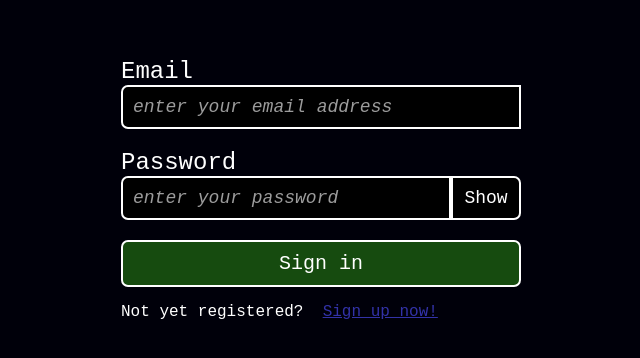
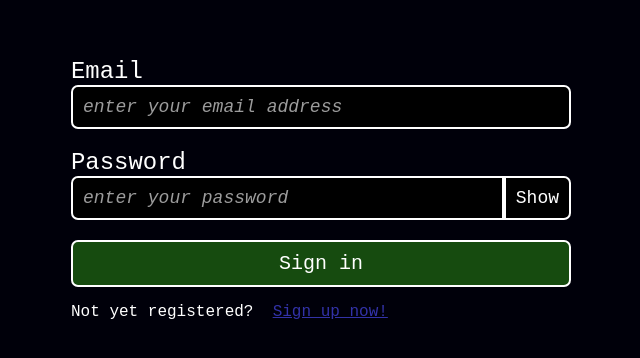
Before and after one commit to CodexIngeniare/drs-discussion-platform, a React (Create React App) app in the folder frontend/: page /login in a window 1280 px wide. Shown: the part 116-474 px from the top of the page, without its empty margins (319-959 px from the left). Built offline with nearby package versions, Linux system fonts and the light colour scheme.

Commit message:
style(f/components/form): Added TextInput & PasswordInput components own CSS style

```diff
--- /dev/null
+++ b/frontend/src/components/form/PasswordInput.css
@@ -0,0 +1,71 @@
+@import "../../assets/styles/global_variables.css";
+
+.PasswordInput{
+    --base-font-size: 18px;
+    --text-clr: var(--text-clr);
+    --label-clr: var(--text-clr);
+    --label-font-size: calc(var(--base-font-size) * 1.33);
+    --input-clr: var(--text-clr);
+    --input-font-size: var(--base-font-size);
+    --input-border-clr: var(--border-clr);
+    --input-background-clr: black;
+    --input-background-hover-clr: #111111;
+    --input-focus-clr: var(--info-clr);
+    --input-padding: 10px;
+    --input-placeholder-clr: rgb(156, 156, 156);
+    --input-placeholder-hover-clr: rgb(194, 194, 194);
+    --toggle-button-font-size: var(--input-font-size);
+    --toggle-button-padding: var(--input-padding);
+    --error-message-clr: var(--error-clr);
+    --error-message-font-size: calc(var(--base-font-size) * 0.88);
+
+    width: 100%;
+    display: flex;
+    flex-direction: column;
+}
+.PasswordInput__label-container{
+    display: flex;
+    flex-direction: row;
+}
+    .PasswordInput__label{
+        color: var(--label-clr);
+        font-size: var(--label-font-size);
+    }
+.PasswordInput__input-container{
+    display: flex;
+    flex-direction: row;
+    align-items: center;
+}
+    .PasswordInput__input{
+        color: var(--input-clr);
+        border-color: var(--input-border-clr);
+        border-radius: 7px;
+        background-color: var(--input-background-clr);
+        font-size: var(--input-font-size);
+        flex-grow: 1;
+        border-top-right-radius: 0px;
+        border-bottom-right-radius: 0px;
+    }
+        .PasswordInput__input:focus {
+            border-color: var(--input-focus-clr);
+        }
+        .PasswordInput__input:hover {
+            background-color: var(--input-background-hover-clr);
+        }
+        .PasswordInput__input:hover::placeholder {
+                color: var(--input-placeholder-hover-clr);
+            }
+        .PasswordInput__input::placeholder {
+            color: var(--input-placeholder-clr);
+            font-style: italic;
+        }
+    .PasswordInput__toggle-button{
+        border-top-left-radius: 0px;
+        border-bottom-left-radius: 0px;
+        font-size: var(--toggle-button-font-size);
+        padding: --toggle-button-padding;
+    }
+.PasswordInput__error-message{
+    color: var(--error-message-clr);
+    font-size: var(--error-message-font-size);
+}
--- a/frontend/src/components/form/PasswordInput.jsx
+++ b/frontend/src/components/form/PasswordInput.jsx
@@ -1,6 +1,7 @@
 import { useState } from 'react';
+import './PasswordInput.css';
 
-function TextInput ({ label, value, error, placeholder, handleChange }) {
+function PasswordInput ({ label, value, error, placeholder, handleChange }) {
     const [showPassword, setShowPassword] = useState(false);
 
     const togglePasswordVisibility = () => {
@@ -8,24 +9,26 @@ function TextInput ({ label, value, error, placeholder, handleChange }) {
     };
 
     return (
-        <div>
-            <div>
-                <label>{label}</label>
+        <div className='PasswordInput'>
+            <div className='PasswordInput__label-container'>
+                <label className='PasswordInput__label'>
+                    {label}
+                </label>
             </div>
-            <div className='login-password'>
-                <input id='password'
+            <div className='PasswordInput__input-container'>
+                <input className='PasswordInput__input'
                     type={showPassword ? 'text' : 'password'}
                     value={value}
                     onChange={(e) => handleChange(e.target.value)}
                     placeholder={placeholder}
                 />
-                <button className='login-toggle-password' type="button" onClick={togglePasswordVisibility}>
+                <button className='PasswordInput__toggle-button' type="button" onClick={togglePasswordVisibility}>
                     {showPassword ? 'Hide' : 'Show'}
                 </button>
             </div>
-            {error && <div className='error-message'><span>{error}</span></div>}
+            {error && <div className='PasswordInput__error-message'><span>{error}</span></div>}
         </div>
     );
 }
 
-export default TextInput;
+export default PasswordInput;
--- /dev/null
+++ b/frontend/src/components/form/TextInput.css
@@ -0,0 +1,54 @@
+@import "../../assets/styles/global_variables.css";
+
+.TextInput{
+    --base-font-size: 18px;
+    --text-clr: var(--text-clr);
+    --label-clr: var(--text-clr);
+    --label-font-size: calc(var(--base-font-size) * 1.33);
+    --input-clr: var(--text-clr);
+    --input-font-size: var(--base-font-size);
+    --input-border-clr: var(--border-clr);
+    --input-background-clr: black;
+    --input-background-hover-clr: #111111;
+    --input-focus-clr: var(--info-clr);
+    --input-placeholder-clr: rgb(156, 156, 156);
+    --input-placeholder-hover-clr: rgb(194, 194, 194);
+    --error-message-clr: var(--error-clr);
+    --error-message-font-size: calc(var(--base-font-size) * 0.88);
+
+    width: 100%;
+    display: flex;
+    flex-direction: column;
+}
+.TextInput__label-container{
+    display: flex;
+    flex-direction: row;
+}
+.TextInput__label{
+    color: var(--label-clr);
+    font-size: var(--label-font-size);
+}
+.TextInput__input{
+    color: var(--input-clr);
+    border-color: var(--input-border-clr);
+    border-radius: 7px;
+    background-color: var(--input-background-clr);
+    font-size: var(--input-font-size);
+}
+    .TextInput__input:focus {
+        border-color: var(--input-focus-clr);
+    }
+    .TextInput__input:hover {
+        background-color: var(--input-background-hover-clr);
+    }
+    .TextInput__input:hover::placeholder {
+            color: var(--input-placeholder-hover-clr);
+        }
+    .TextInput__input::placeholder {
+        color: var(--input-placeholder-clr);
+        font-style: italic;
+    }
+.TextInput__error-message{
+    color: var(--error-message-clr);
+    font-size: var(--error-message-font-size);
+}
--- a/frontend/src/components/form/TextInput.jsx
+++ b/frontend/src/components/form/TextInput.jsx
@@ -1,17 +1,20 @@
+import './TextInput.css';
 
 function TextInput ({ label, value, error, placeholder, handleChange }) {
     return (
       <div className="TextInput">
-          <div>
-              <label>{label}</label>
+          <div className="TextInput__label-container">
+            <label className="TextInput__label">
+                {label}
+            </label>
           </div>
-          <input
+          <input className="TextInput__input"
               type='text'
               value={value}
               onChange={(e) => handleChange(e.target.value)}
               placeholder={placeholder}
           />
-          {error && <span className='error-message'>{error}</span>}
+          {error && <span className='TextInput__error-message'>{error}</span>}
       </div>
     );
 }
--- a/frontend/src/features/login/LoginForm.css
+++ b/frontend/src/features/login/LoginForm.css
@@ -6,36 +6,6 @@
     gap: 20px;
     width: 100%;
 }
-    .LoginForm div{
-        display: flex;
-        flex-direction: column;
-        justify-content: stretch;
-    }
-    .LoginForm .error-message{
-        font-size: 16px;
-    }
-    .LoginForm label{
-        font-size: 24px;
-    }
-    .LoginForm input{
-        font-size: 18px;
-    }
-    .LoginForm button{
+    .LoginForm .success-btn{
         font-size: 20px;
     }
-    .LoginForm .login-password{
-        display: flex;
-        flex-direction: row;
-        align-items: center;
-    }
-        .LoginForm input {
-            flex-grow: 1;
-            border-top-right-radius: 0px;
-            border-bottom-right-radius: 0px;
-        }
-        .LoginForm .login-toggle-password {
-            width: 70px;
-            font-size: 18px;
-            border-top-left-radius: 0px;
-            border-bottom-left-radius: 0px;
-        }
--- a/frontend/src/pages/LoginPage.css
+++ b/frontend/src/pages/LoginPage.css
@@ -9,7 +9,7 @@
 }
 .LoginForm{
     grid-area: 2 / 2 / 3 / 3;
-    width: 400px;
+    width: 500px;
 }
 .sign-up-container{
     grid-area: 3 / 2 / 4 / 3;
```
